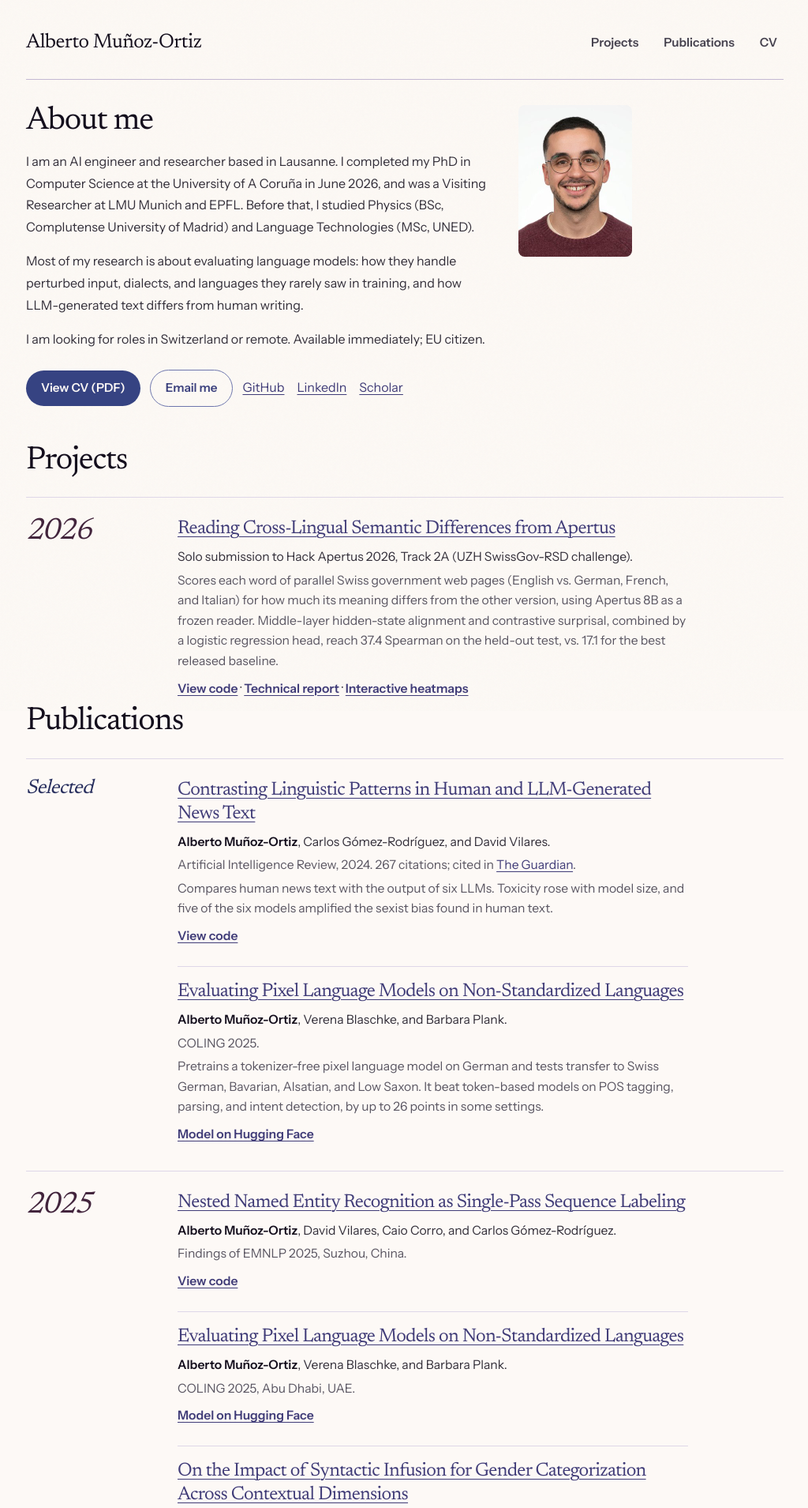
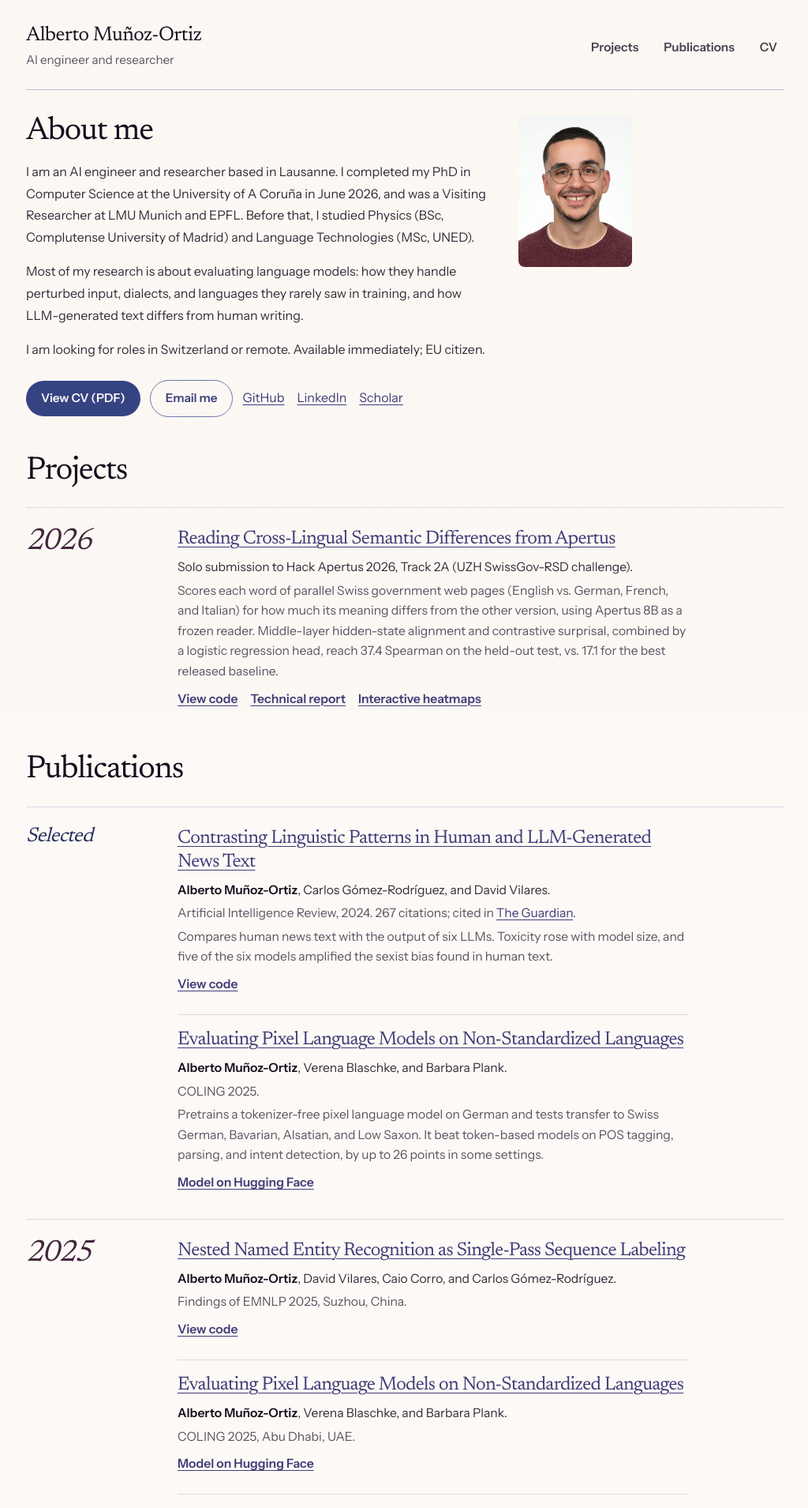
Before and after one commit to amunozo/amunozo.github.io, a Jekyll site: the page built from index.md, in a window 1280 px wide. Shown: the top 1909 px of the page at 79% size, without its empty margins (127-1151 px from the left). Built offline with Jekyll 4.4.1, drawn with Linux system fonts in a browser that asks for light colours; some of the changed text lies outside the part shown.

Commit message:
Add header tagline, space publications heading, tidy link rows

```diff
--- a/_includes/footer.html
+++ b/_includes/footer.html
@@ -1,7 +1,7 @@
 <footer class="site-footer">
   <div>
     <p class="footer-note">Alberto Muñoz-Ortiz</p>
-    <p class="footer-subnote">Language AI, research, and engineering.</p>
+    <p class="footer-subnote">AI engineering and research.</p>
   </div>
   <div class="footer-links">
     <a href="https://github.com/amunozo" target="_blank" rel="noopener noreferrer">GitHub</a>
--- a/_includes/header.html
+++ b/_includes/header.html
@@ -6,6 +6,7 @@
       {% else %}
       <span class="site-brand__name">Alberto Muñoz-Ortiz</span>
       {% endif %}
+      <span class="site-brand__tagline">AI engineer and researcher</span>
     </a>
     <div class="site-header__meta">
       <nav class="site-nav" aria-label="Primary">
--- a/assets/css/style.css
+++ b/assets/css/style.css
@@ -877,3 +877,24 @@ a:focus-visible {
 .edu-list .research-thesis {
   margin-top: var(--space-1);
 }
+
+.site-brand {
+  flex-direction: column;
+  align-items: flex-start;
+}
+
+.site-brand__tagline {
+  margin-top: var(--space-1);
+  font-size: 0.95rem;
+  color: var(--muted);
+}
+
+.publication-year + .publications-heading {
+  margin-top: var(--space-7);
+}
+
+.pub-code {
+  display: flex;
+  flex-wrap: wrap;
+  gap: 0 var(--space-4);
+}
--- a/index.md
+++ b/index.md
@@ -33,7 +33,7 @@ description: Alberto Muñoz-Ortiz, AI engineer and researcher in Lausanne. PhD i
       <h3><a href="https://github.com/amunozo/apertus-swissgov-rsd">Reading Cross-Lingual Semantic Differences from Apertus</a></h3>
       <p class="pub-authors">Solo submission to Hack Apertus 2026, Track 2A (UZH SwissGov-RSD challenge).</p>
       <p class="pub-venue">Scores each word of parallel Swiss government web pages (English vs. German, French, and Italian) for how much its meaning differs from the other version, using Apertus 8B as a frozen reader. Middle-layer hidden-state alignment and contrastive surprisal, combined by a logistic regression head, reach 37.4 Spearman on the held-out test, vs. 17.1 for the best released baseline.</p>
-      <p class="pub-code"><a href="https://github.com/amunozo/apertus-swissgov-rsd">View code</a> · <a href="https://github.com/amunozo/apertus-swissgov-rsd/blob/main/track_2a/technical_report.md">Technical report</a> · <a href="https://www.amunozo.com/apertus-swissgov-rsd/track_2a/docs/heatmaps/">Interactive heatmaps</a></p>
+      <p class="pub-code"><a href="https://github.com/amunozo/apertus-swissgov-rsd">View code</a> <a href="https://github.com/amunozo/apertus-swissgov-rsd/blob/main/track_2a/technical_report.md">Technical report</a> <a href="https://www.amunozo.com/apertus-swissgov-rsd/track_2a/docs/heatmaps/">Interactive heatmaps</a></p>
     </li>
   </ul>
 </section>
```
